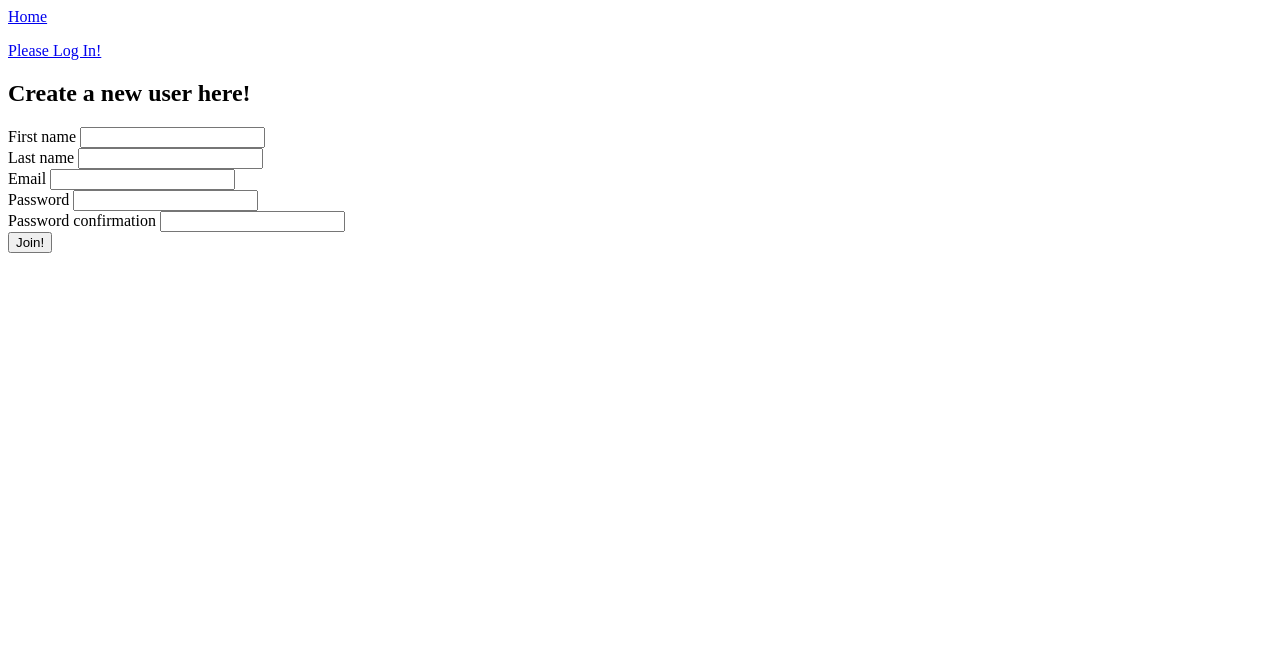
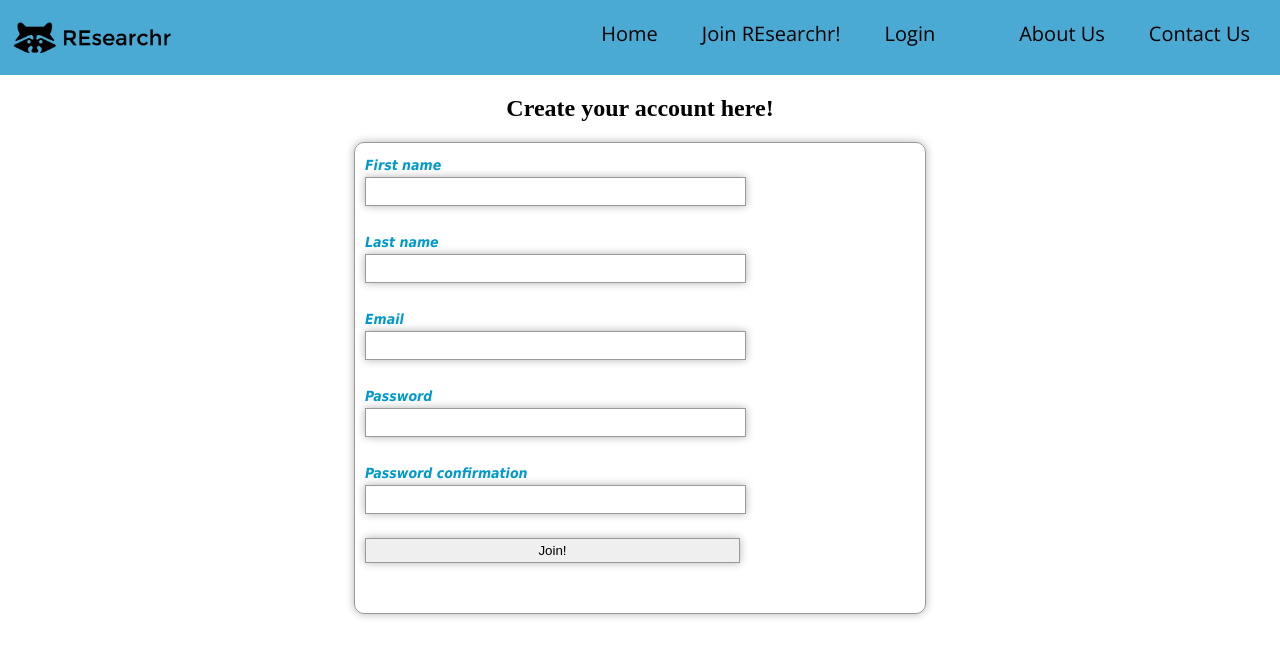
Before and after one commit to hashrocket-13/REsearchr, a Rails app: page /users/new in a window 1280 px wide. Shown: the top 657 px of the page. Run offline with Rails 7, Linux system fonts and the light colour scheme; some libraries are stand-ins or nearby versions.

Commit message:
added minimal css and custom routes

```diff
--- a/app/assets/stylesheets/application.css
+++ b/app/assets/stylesheets/application.css
@@ -11,3 +11,118 @@
  *= require_self
  *= require_tree .
  */
+
+body {
+  height: 100%;
+  width: 100%;
+  padding: 0;
+  margin: 0;
+}
+
+ .header {
+  background-color: rgb(75, 170, 211);
+  padding: 20px 10px 20px 10px;
+  overflow: hidden;
+  position: relative;
+  z-index: 1;
+  text-align: right;
+ }
+
+ .header p {
+  display: inline;
+  padding: 0px 20px 0px 20px;
+  font-family: 'Open Sans', sans-serif;
+  font-size: 20px;
+ }
+
+ img {
+ float: left;
+ width: 13%;
+
+ }
+
+ .center{
+  text-align: center;
+/*    width: 40%;
+*/  margin-right: 37%;
+  margin-left: 37%;
+ }
+
+a {
+  text-decoration: none;
+}
+
+.about {
+  padding: 50px 100px 0px 100px;
+}
+
+ a:link {
+  color: black;
+ }
+
+  a:hover {
+  color: black;
+ }
+
+  a:visited {
+  color: black;
+ }
+
+ h1, h2, h3 {
+  text-align: center;
+ }
+
+ .form {
+
+  background: -webkit-gradient(linear, bottom, left 175px, from(#CCCCCC), to(#EEEEEE));
+background: -moz-linear-gradient(bottom, #CCCCCC, #EEEEEE 175px);
+margin:auto;
+position:relative;
+width:550px;
+height:450px;
+font-family: Tahoma, Geneva, sans-serif;
+font-size: 14px;
+font-style: italic;
+line-height: 24px;
+font-weight: bold;
+color: #09C;
+text-decoration: none;
+-webkit-border-radius: 10px;
+-moz-border-radius: 10px;
+border-radius: 10px;
+padding:10px;
+border: 1px solid #999;
+border: inset 1px solid #333;
+-webkit-box-shadow: 0px 0px 8px rgba(0, 0, 0, 0.3);
+-moz-box-shadow: 0px 0px 8px rgba(0, 0, 0, 0.3);
+box-shadow: 0px 0px 8px rgba(0, 0, 0, 0.3);
+ }
+
+ input    {
+width:375px;
+display:block;
+border: 1px solid #999;
+height: 25px;
+-webkit-box-shadow: 0px 0px 8px rgba(0, 0, 0, 0.3);
+-moz-box-shadow: 0px 0px 8px rgba(0, 0, 0, 0.3);
+box-shadow: 0px 0px 8px rgba(0, 0, 0, 0.3);
+}
+
+input.button {
+width:100px;
+position:absolute;
+right:20px;
+bottom:20px;
+background:#09C;
+color:#fff;
+font-family: Tahoma, Geneva, sans-serif;
+height:30px;
+-webkit-border-radius: 15px;
+-moz-border-radius: 15px;
+border-radius: 15px;
+border: 1p solid #999;
+}
+input.button:hover {
+background:#fff;
+color:#09C;
+}
--- /dev/null
+++ b/app/controllers/about_controller.rb
@@ -0,0 +1,4 @@
+class AboutController < ApplicationController
+  def index
+  end
+end
--- /dev/null
+++ b/app/controllers/contact_controller.rb
@@ -0,0 +1,4 @@
+class ContactController < ApplicationController
+  def index
+  end
+end
--- a/app/views/layouts/application.html.erb
+++ b/app/views/layouts/application.html.erb
@@ -2,19 +2,30 @@
 <html>
 <head>
   <title>Researchr</title>
+  <link href='http://fonts.googleapis.com/css?family=Open+Sans:400,300,300italic,400italic,600,600italic,700,700italic' rel='stylesheet' type='text/css'>
   <%= stylesheet_link_tag    "application", media: "all", "data-turbolinks-track" => true %>
   <%= javascript_include_tag "application", "data-turbolinks-track" => true %>
   <%= csrf_meta_tags %>
 </head>
 <body>
 
+<div class="header">
 <header>
-<%= link_to "Home", root_path %>
-<p><%= link_to("Please Log In!","/login") if session[:user_id].nil? %></p>
+  <img src="/assets/logo.png">
+<p><%= link_to "Home", root_path %></p>
+<p><%= link_to "Join REsearchr!", new_user_path %></p>
+<p><%= link_to("Login","/login") if session[:user_id].nil? %></p>
 <p><%= link_to("Log Out #{User.find_by(id: session[:user_id]).first_name}!", "/session", method: "delete") unless session[:user_id].nil? %></p>
+
+<p><%= link_to "About Us", about_path %></p>
+<p><%= link_to "Contact Us", contact_path %></p>
 </header>
+</div>
+
+
 
 <%= yield %>
 
+
 </body>
 </html>
--- a/app/views/session/new.html.erb
+++ b/app/views/session/new.html.erb
@@ -1,3 +1,6 @@
+<h2>Login below!</h2>
+
+<div class="form">
 <% unless @message.nil? %>
   <div id="errors">
     <h3>Errors!</h3>
@@ -12,6 +15,7 @@
   <%= email_field_tag :email %>
   <%= label_tag :password %>
   <%= password_field_tag :password %>
-
+  <br>
   <%= submit_tag "Log in!" %>
 <% end %>
+</div>
--- a/app/views/users/edit.html.erb
+++ b/app/views/users/edit.html.erb
@@ -1,5 +1,6 @@
 <h2>Update user <%= @user.email %></h2>
 
+<div class="form">
 <% unless @update_worked %>
   <div id="errors">
     <h3>Errors!</h3>
@@ -13,4 +14,6 @@
 
 <%= render "form" %>
 
-<p><%= link_to "Return to user home.", user_path(@user) %></p>
+<!-- <p><%= link_to "Return to user home.", user_path(@user) %></p> -->
+
+</div>
--- a/app/views/users/new.html.erb
+++ b/app/views/users/new.html.erb
@@ -1,5 +1,6 @@
-<h2>Create a new user here!</h2>
+<h2>Create your account here!</h2>
 
+<div class="form">
 <% unless @user.nil? || @user.id.nil? %>
   <div id="errors">
     <h3>Errors!</h3>
@@ -12,3 +13,5 @@
 <% end %>
 
 <%= render "form" %>
+
+</div>
--- a/app/views/users/show.html.erb
+++ b/app/views/users/show.html.erb
@@ -1,7 +1,10 @@
 <h2>Welcome <%= @user.first_name %>!</h2>
 
+<div class="center">
 <p><%= link_to "Edit My Info", edit_user_path(@user) %></p>
-
+<p>Account Created: <%= @user.created_at%></p>
+<p>Account Update on: <%= @user.updated_at%></p>
 <%= form_tag user_path(@user), method: "delete" do %>
   <%= submit_tag("Delete My Account") %>
 <% end %>
+</div>
--- a/app/views/welcome/index.html.erb
+++ b/app/views/welcome/index.html.erb
@@ -1,7 +1,3 @@
+<br><br><br>
 <h1>Welcome to REsearcher</h1>
 <h2>The top resource for Real Estate Neighborhood Comparisons</h2>
-
-<div class="user_panel">
-  <p><%= link_to "Join us!", new_user_path %></p>
-  <p><%= link_to "Login, Old Friend...", "/login" %></p>
-</div>
--- a/config/routes.rb
+++ b/config/routes.rb
@@ -1,12 +1,16 @@
 Researchr::Application.routes.draw do
-  resources :queries
 
-  resources :users
+
+  resources :users do
+    resources :queries
+  end
 
   #resources :sessions, only: [:new, :create, :destroy]
   get "/login", to: "session#new"
   post "/session", to: "session#create"
   delete "/session", to: "session#destroy"
+  get "/about", to: "about#index"
+  get "/contact", to: "contact#index"
 
   root "welcome#index"
 end
```
Also changed, not shown: app/views/about/index.html.erb (added, +9 -0 lines), app/assets/images/background.jpg (added), app/assets/images/logo.png (added), app/views/contact/index.html.erb (added).
